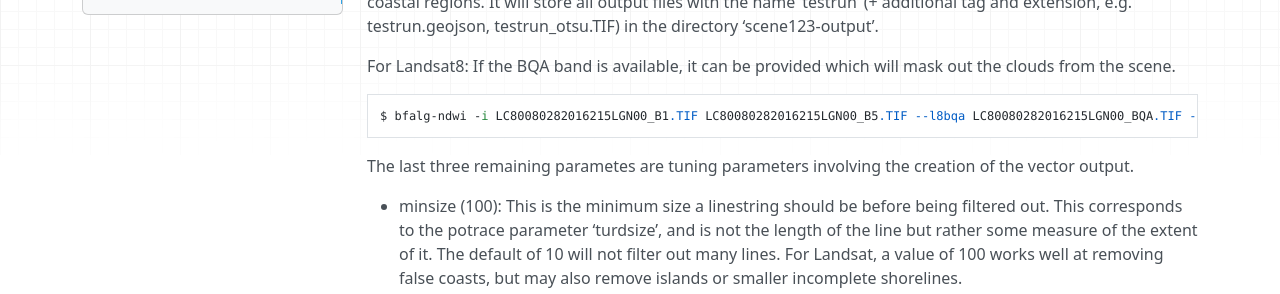
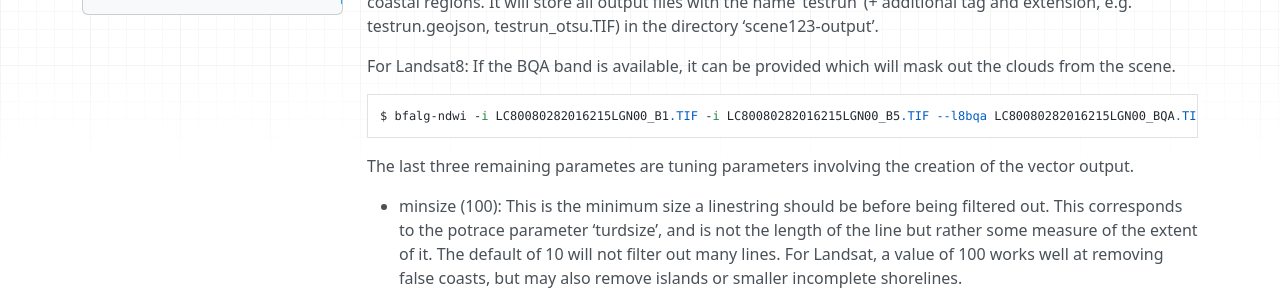
Before and after one commit to venicegeo/bf-docs, an MkDocs documentation site: the page built from docs/userguide/algorithms.md, in a window 1280 px wide and 900 px high, scrolled down 1092 px. Shown: the part 151-445 px from the top of the window. Built offline with MkDocs 1.6.1, drawn with Linux system fonts in a browser that asks for light colours; nearby versions of some CDN libraries; old or Windows-style settings are respelled for this version of MkDocs.

Commit message:
Add missing switch in BQA example

```diff
--- a/docs/userguide/algorithms.md
+++ b/docs/userguide/algorithms.md
@@ -52,7 +52,7 @@ This will apply the included buffered coastline (bfalg_ndwi/coastmask.shp) to th
 
 For Landsat8: If the BQA band is available, it can be provided which will mask out the clouds from the scene.
 
-    $ bfalg-ndwi -i LC80080282016215LGN00_B1.TIF LC80080282016215LGN00_B5.TIF --l8bqa LC80080282016215LGN00_BQA.TIF --basename LC80080282016215LGN00 --outdir LC80080282016215LGN00_test --coastmask
+    $ bfalg-ndwi -i LC80080282016215LGN00_B1.TIF -i LC80080282016215LGN00_B5.TIF --l8bqa LC80080282016215LGN00_BQA.TIF --basename LC80080282016215LGN00 --outdir LC80080282016215LGN00_test --coastmask
 
 The last three remaining parametes are tuning parameters involving the creation of the vector output.
 
```
